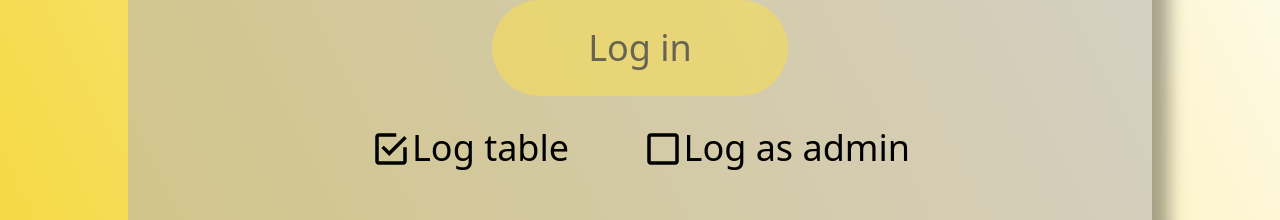
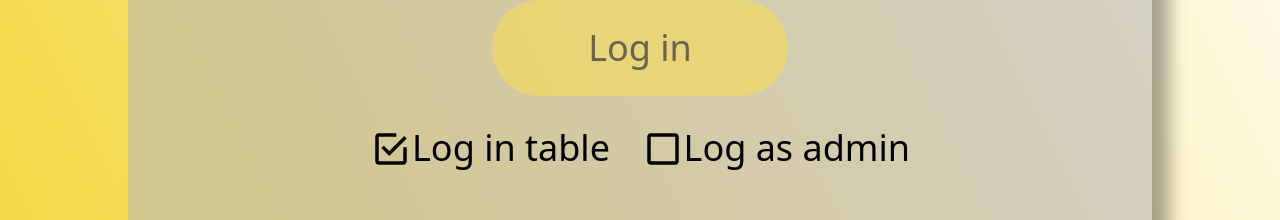
Before and after one commit to BeeCoders-Projects/restaurant-automation-client, a React (Create React App) app: page /auth in a window 1280 px wide. Shown: the part 576-796 px from the top of the page. Built offline with nearby package versions, Linux system fonts and the light colour scheme.

Commit message:
Update LoginPage.js
edited label in login page

```diff
--- a/src/pages/LoginPage.js
+++ b/src/pages/LoginPage.js
@@ -81,7 +81,7 @@ function LoginPage(){
             <div className="flex mt-8 w-[540px] justify-between">
                 <div className="flex" onClick={() => setIsAdminLogin(false)}>
                     {isAdminLogin?  <IoMdSquareOutline size="42"/> : <IoMdCheckboxOutline size="42"/>}
-                    <label>Log table</label>
+                    <label>Log in table</label>
                 </div>
                 <div className="flex" onClick={() => setIsAdminLogin(true)}>
                     {isAdminLogin?  <IoMdCheckboxOutline size="42"/> : <IoMdSquareOutline size="42"/>}
```
